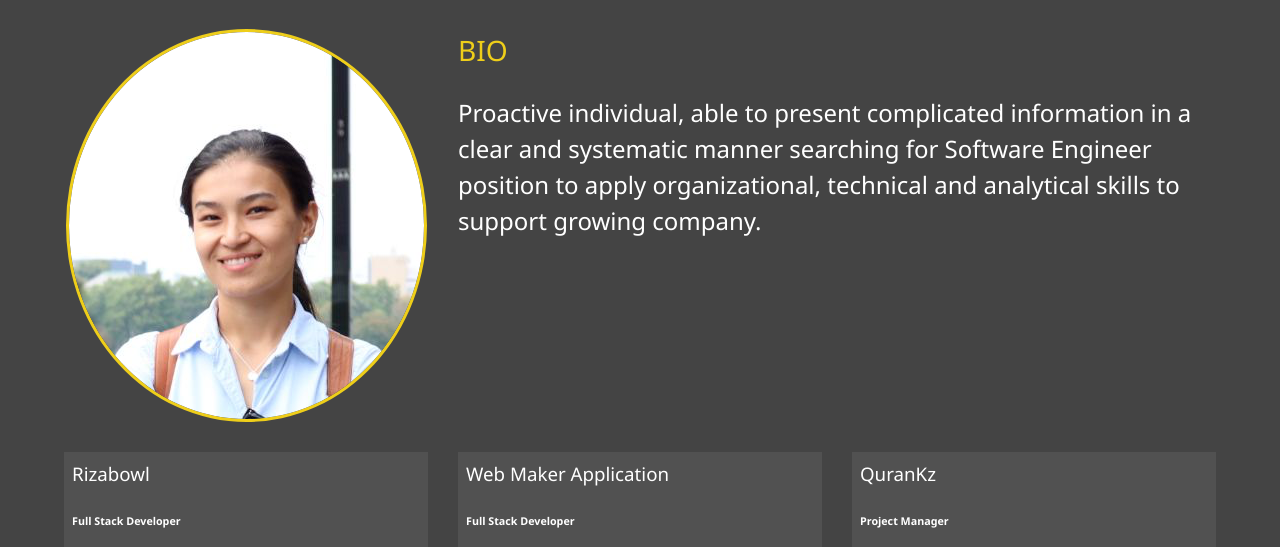
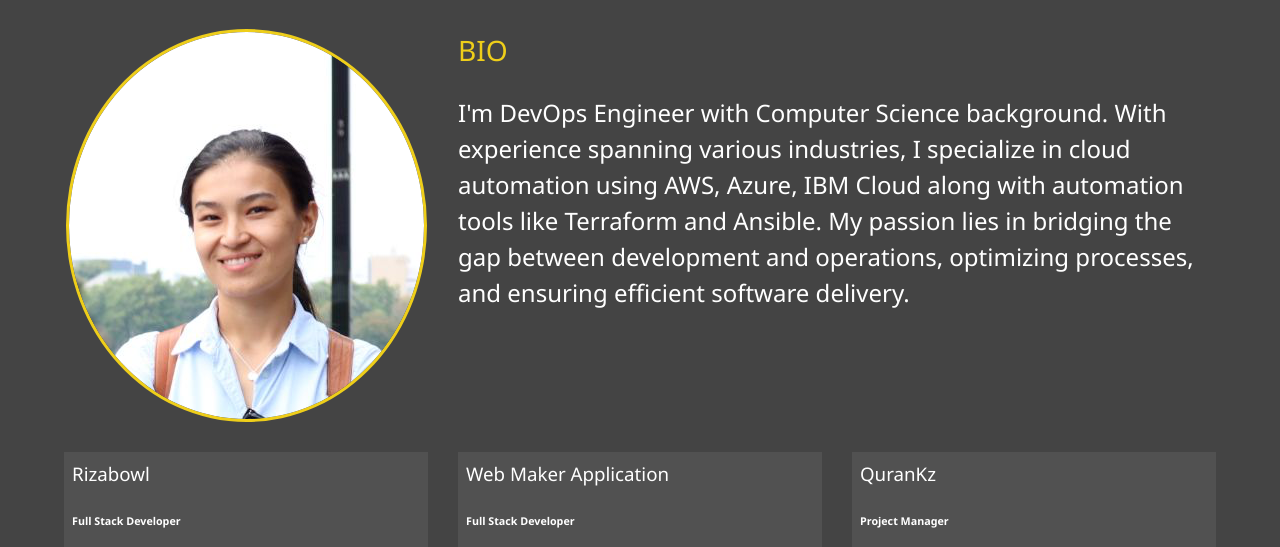
Before and after one commit to mmeekah/Portfolio, a website: page dist/about.html in a window 1280 px wide. Shown: the part 253-800 px from the top of the page. Drawn offline with Linux system fonts and the light colour scheme.

Commit message:
Update about.html

```diff
--- a/dist/about.html
+++ b/dist/about.html
@@ -64,10 +64,8 @@
         <div class="bio">
           <h3 class="text-secondary">BIO</h3>
           <p>
-            Proactive individual, able to present complicated information in a
-            clear and systematic manner searching for Software Engineer position
-            to apply organizational, technical and analytical skills to support
-            growing company.
+            I'm DevOps Engineer with Computer Science background. With experience spanning various industries, I specialize in cloud automation using AWS, Azure, IBM Cloud along with automation tools like Terraform and Ansible.
+            My passion lies in bridging the gap between development and operations, optimizing processes, and ensuring efficient software delivery.
           </p>
         </div>
         <div class="job job-1">
```
